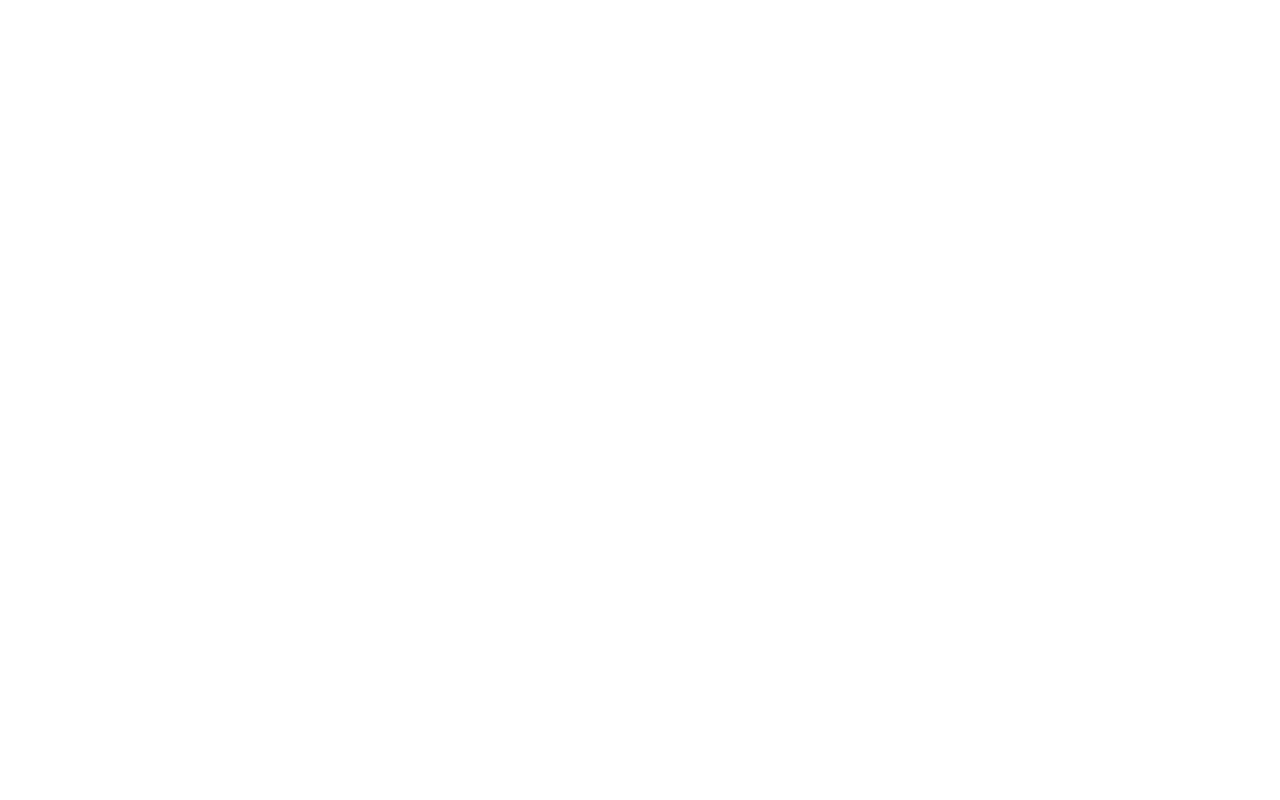
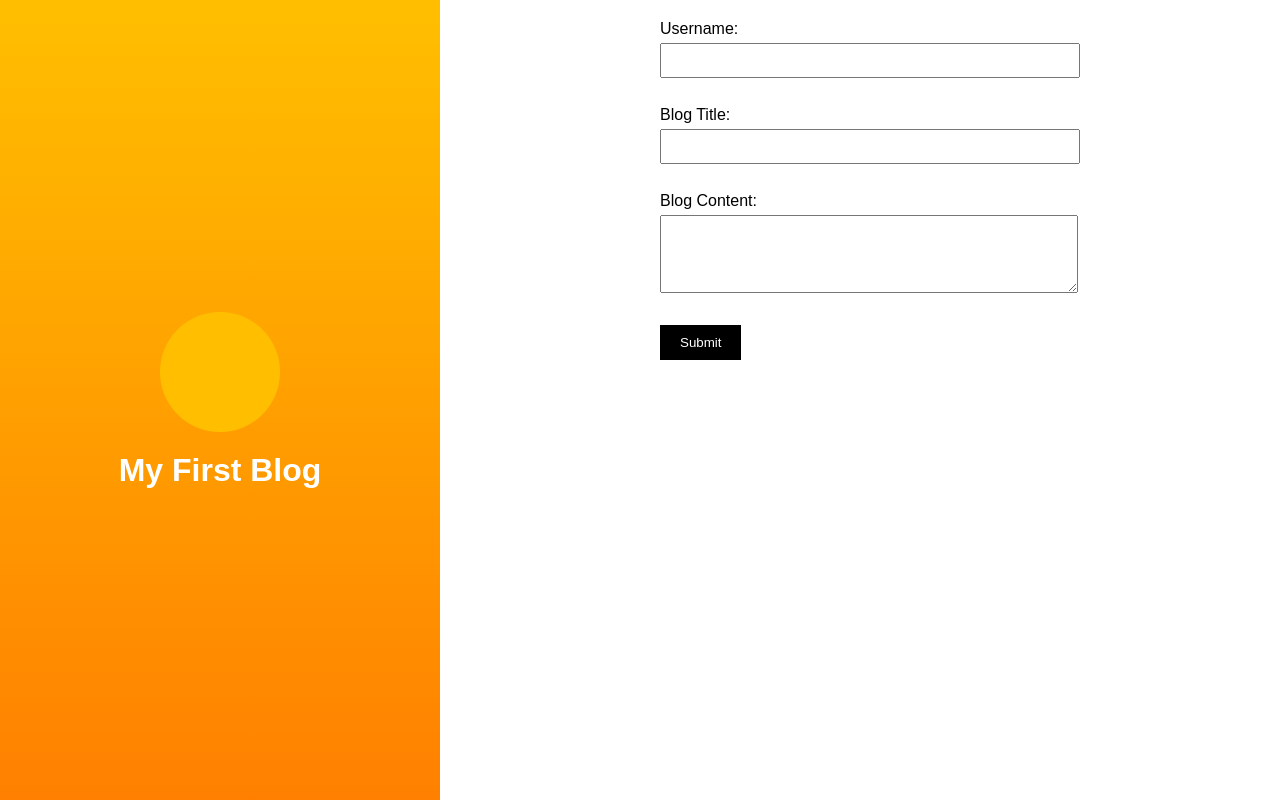
Before and after one commit to slym187/My-First-Blog, a plain HTML site: page index.html in a window 1280 px wide. Drawn offline with Linux system fonts and the light colour scheme.

Commit message:
added html and styling and js

```diff
--- /dev/null
+++ b/assets/css/blog.css
@@ -0,0 +1,50 @@
+body {
+    margin: 0;
+    padding: 0;
+    font-family: Arial, sans-serif;
+    background-color: #fff;
+}
+
+header {
+    background-color: #000;
+    color: #fff;
+    padding: 20px;
+    display: flex;
+    align-items: center;
+    justify-content: space-between;
+}
+
+h1 {
+    margin: 0;
+}
+
+button {
+    background-color: transparent;
+    color: #fff;
+    border: none;
+    cursor: pointer;
+}
+
+main {
+    padding: 20px;
+}
+
+.post {
+    border: 1px solid #000;
+    border-radius: 20px; /* Adjusted border radius for rounded corners */
+    padding: 20px;
+    margin-bottom: 20px;
+    background-color: #f0f0f0;
+}
+
+footer {
+    background-color: #000;
+    color: #fff;
+    padding: 20px;
+    text-align: center;
+}
+
+.dark-mode {
+    background-color: #222;
+    color: #fff;
+}
--- a/assets/css/style.css
+++ b/assets/css/style.css
@@ -0,0 +1,67 @@
+body, html {
+    margin: 0;
+    padding: 0;
+    height: 100%;
+    font-family: Arial, sans-serif;
+}
+
+.container {
+    display: flex;
+    height: 100%;
+}
+
+.sidebar {
+    flex: 1;
+    background: linear-gradient(to bottom, #FFBF00, #FF8000);
+    padding: 20px;
+    display: flex;
+    flex-direction: column;
+    align-items: center;
+    justify-content: center;
+}
+
+.circle {
+    width: 120px;
+    height: 120px;
+    background-color: #FFBF00;
+    border-radius: 50%;
+    margin-bottom: 20px;
+}
+
+h1 {
+    margin: 0;
+    color: white;
+}
+
+.content {
+    flex: 2;
+    padding: 20px;
+}
+
+form {
+    max-width: 400px;
+    margin: 0 auto;
+}
+
+label {
+    display: block;
+    margin-bottom: 5px;
+}
+
+input, textarea {
+    width: 100%;
+    padding: 8px;
+    margin-bottom: 10px;
+}
+
+button {
+    background-color: black;
+    color: white;
+    padding: 10px 20px;
+    border: none;
+    cursor: pointer;
+}
+
+button:hover {
+    background-color: #333;
+}
--- /dev/null
+++ b/assets/js/logic.js
@@ -0,0 +1,38 @@
+document.addEventListener('DOMContentLoaded', function() {
+    const blogForm = document.getElementById('blogForm');
+
+    blogForm.addEventListener('submit', function(event) {
+        event.preventDefault();
+
+        // Get values from form inputs
+        const username = document.getElementById('username').value;
+        const blogTitle = document.getElementById('blogTitle').value;
+        const blogContent = document.getElementById('blogContent').value;
+
+        // Check if any field is empty
+        if (!username || !blogTitle || !blogContent) {
+            alert('Please complete all fields in the form.');
+            return;
+        }
+
+        // Create blog post object
+        const blogPost = { username, blogTitle, blogContent };
+
+        // Retrieve existing posts from localStorage
+        let existingPosts = JSON.parse(localStorage.getItem('blogEntries')) || [];
+
+        // Add new blog post to existing posts
+        existingPosts.push(blogPost);
+
+        // Save updated posts back to localStorage
+        function saveBlogEntries(existingPosts) {
+            localStorage.setItem('blogEntries', JSON.stringify(existingPosts));
+        }
+
+        // Clear form fields
+        blogForm.reset();
+
+        // Redirect to the blog page
+        window.location.href="blog.html";
+    });
+});
--- /dev/null
+++ b/blog.html
@@ -0,0 +1,58 @@
+<!DOCTYPE html>
+<html lang="en">
+<head>
+    <meta charset="UTF-8">
+    <meta name="viewport" content="width=device-width, initial-scale=1.0">
+    <link rel="stylesheet" type="text/css" href="./assets/css/blog.css">
+    <title>My First Blog</title>
+
+</head>
+<body>
+    <header>
+        <h1>My First Blog</h1>
+        <button id="toggleMode">Toggle Mode</button>
+        <button id="backButton">Back ☀️</button>
+    </header>
+    <main>
+    <div id="postsContainer">
+         <section id="blog-entries">
+        <article class="post">
+            <h2></h2>
+            <p></p>
+            <p></p>
+        </article>
+        <article class="post">
+            <h2></h2>
+            <p></p>
+            <p></p>
+        </article>
+        <article class="post">
+            <h2></h2>
+            <p></p>
+            <p></p>
+        </article>
+        <article class="post">
+
+            <h2></h2>
+            <p></p>
+            <p></p>
+        </article>
+      </section>
+
+
+
+
+
+    <footer>
+        <p>Made with ❤️ by Ruby</p>
+        <p>Portfolio: <a href="https://slym187.github.io/My-Portfolio/"> My Portfolio </a></p>
+        <p>Blog: <a href="#">Lermartino's Blog</a></p>
+        <p>Email: <a href="mailto:meldrina91@yahoo.com">meldrina91@yahoo.com</p>
+    </footer>
+    </div>
+
+
+    <script src="./assets/js/blog.js"></script>
+    </main>
+</body>
+</html>
--- a/index.html
+++ b/index.html
@@ -1 +1,108 @@
 <!DOCTYPE html>
+<html lang="en">
+
+<head><title>My First Blog </title>
+    <meta charset="UTF-8">
+    <meta name="viewport" content="width=device-width, initial-scale=1">
+    <link rel="stylesheet" type="text/css" href="./assets/css/style.css">
+
+
+</head>
+
+
+<body>
+
+  <div class="container">
+    <div class="sidebar">
+        <div class="circle"></div>
+        <h1>My First Blog</h1>
+    </div>
+    <div class="content">
+    <form id="blogForm">
+        <label for="username">Username:</label>
+        <input type="text" id="username" name="username" required><br><br>
+
+        <label for="blogTitle">Blog Title:</label>
+        <input type="text" id="blogTitle" name="blogTitle" required><br><br>
+
+        <label for="blogContent">Blog Content:</label>
+        <textarea id="blogContent" name="blogContent" rows="4" required></textarea><br><br>
+
+        <button type="submit">Submit</button>
+        <script src="./assets/js/logic.js"></script>
+    </form>
+
+
+
+
+
+
+
+
+
+
+
+
+
+
+
+
+
+
+
+
+
+
+
+
+
+
+
+
+
+
+  <script src="./assets/js/logic.js"></script>
+</body>
+
+
+
+
+
+
+
+
+
+
+
+
+
+
+
+
+
+
+
+
+
+
+
+
+
+
+
+
+
+
+
+
+
+
+
+
+
+
+
+
+
+
+</html>
```
Also changed, not shown: assets/js/blog.js (added, +44 -0 lines), assets/css/form.css (added), assets/js/form.js (added), assets/js/script.js (deleted).
